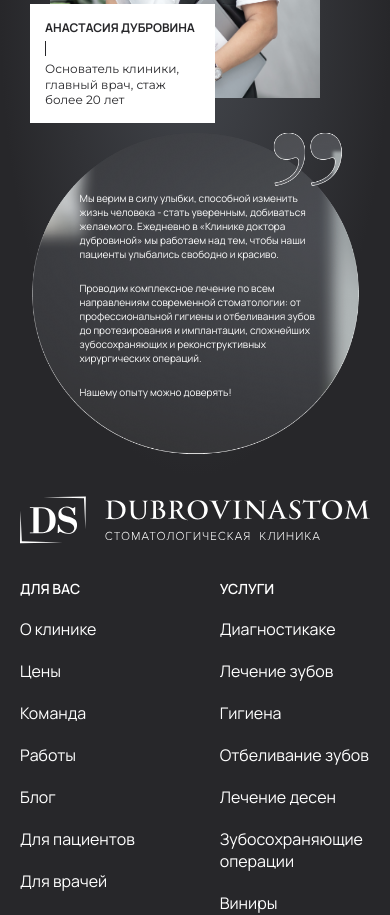
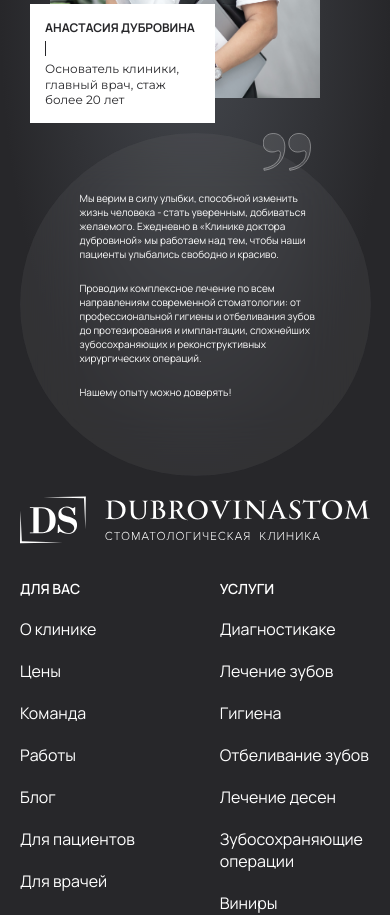
Before and after one commit to blessMe-Padre/dubrovina-client, a Next.js app: page / in a window 390 px wide. Shown: the part 1200-2115 px from the top of the page. Built offline with nearby package versions, Linux system fonts and the light colour scheme; no server answers.

Commit message:
feat: добавляет правки адаптива

```diff
--- a/app/sections/Founder/Founder.jsx
+++ b/app/sections/Founder/Founder.jsx
@@ -46,6 +46,7 @@ const Founder = () => {
                         className={`${styles.small_bg} dsv-image`}
                     />
 
+                    <div className={styles.description_wrapper}>
                         <div className={styles.description}>
                             <div className={styles.description_text}>
                                 <p>Мы верим в силу улыбки, способной изменить жизнь человека - стать уверенным, добиваться желаемого. Ежедневно в «Клинике доктора дубровиной» мы работаем над тем, чтобы наши пациенты улыбались свободно и красиво.
@@ -57,6 +58,15 @@ const Founder = () => {
                                     Нашему опыту можно доверять!
                                 </p>
                             </div>
+                        </div>
+                        <Image
+                            src="/bg/quote.svg"
+                            alt="Изображение"
+                            width={121}
+                            height={121}
+                            className={`${styles.quote} dsv-image`}
+                        />
+
                     </div>
 
                     <div className={styles.description_item}>
--- a/app/sections/Founder/style.module.css
+++ b/app/sections/Founder/style.module.css
@@ -14,17 +14,23 @@
     min-height: 730px;
 }
 
-.small_bg {}
-
 .large_bg {
     margin-right: 100px;
 }
 
-.description {
+.quote {
+    position: absolute;
+    top: 0;
+    right: 20px;
+}
+
+.description_wrapper {
     position: absolute;
     top: 0;
     left: 125px;
+}
 
+.description {
     padding: 0px 15px 0 60px;
     z-index: 1;
     color: var(--text-white);
@@ -36,11 +42,16 @@
     flex-direction: column;
     width: 591px;
     height: 580px;
-
+    /*
     background-image: url('/bg/founder-info-bg.png');
     background-repeat: no-repeat;
     background-position: center center;
-    background-size: cover;
+    background-size: cover; */
+
+    backdrop-filter: blur(30px);
+    background: rgba(255, 255, 255, 0.05);
+    border-radius: 100%;
+    overflow: hidden;
 }
 
 .description_text {
@@ -94,10 +105,12 @@
         height: 440px;
     }
 
-    .description {
+    .description_wrapper {
         top: 0;
         left: 125px;
+    }
 
+    .description {
         padding: 0px 15px 0 30px;
         font-size: 14px;
         width: 506px;
@@ -141,7 +154,8 @@
         font-size: 12px;
     }
 
-    .description {
+
+    .description_wrapper {
         left: 25px;
     }
 }
@@ -152,6 +166,14 @@
         width: 351px;
         height: 343px;
         padding: 0px 52px 0 60px;
+    }
+
+    .quote {
+        position: absolute;
+        top: 0;
+        right: 60px;
+        width: 48px;
+        height: 38px;
     }
 
     .wrapper {
@@ -181,6 +203,11 @@
         gap: 30px;
     }
 
+    .description_wrapper {
+        position: relative;
+        left: 0;
+    }
+
     .description {
         position: static;
         font-size: 10px;
```
Also changed, not shown: public/bg/quote.svg (added). Lines whose indentation alone changed are shown as unchanged.
